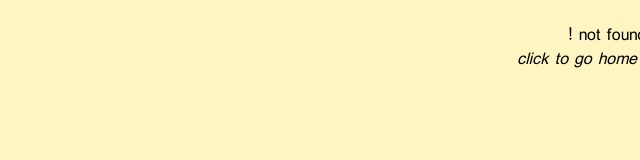
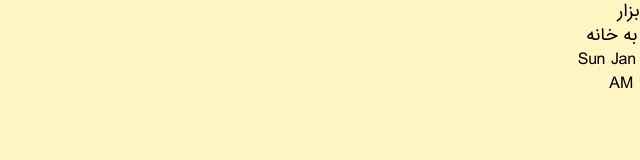
Before and after one commit to mahdic200/HP-software-engineering-project, a React (Vite) app: page /time in a window 1280 px wide. Before the commit this address had no page. Shown: the top 160 px of the page, without its empty margins (640-1280 px from the left). Built offline with nearby package versions, Linux system fonts and the light colour scheme.

Commit message:
Time module is completed

```diff
--- a/src/pages/Home.tsx
+++ b/src/pages/Home.tsx
@@ -2,7 +2,7 @@ import { setDocTitle } from "@/utils/Helpers";
 import GridSection from "@/components/GridSection";
 import Card from "@/components/Card";
 import Routes from "@/routes/Routes";
-import { faCalculator, faCalendar, faInfoCircle, faNoteSticky, faRuler } from "@fortawesome/free-solid-svg-icons";
+import { faCalculator, faCalendar, faClock, faInfoCircle, faNoteSticky, faRuler } from "@fortawesome/free-solid-svg-icons";
 
 function Home() {
     setDocTitle("خانه")
@@ -15,7 +15,7 @@ function Home() {
                     <Card link={Routes.date} title="تبدیل تاریخ" icon={faCalendar} />
                     <Card link={Routes.notes} title="یادداشت" icon={faNoteSticky} />
                     <Card link={Routes.calc} title="ماشین حساب" icon={faCalculator} />
-                    <Card link={Routes.calc} title="سایت خبری" icon={faCalculator} />
+                    <Card link={Routes.time} title="ساعت جهانی" icon={faClock} />
                     <Card link={Routes.calc} title="کرنومتر" icon={faCalculator} />
                     <Card link={Routes.calc} title="مساحت و حجم" icon={faCalculator} />
                     <Card link={Routes.calc} title="نقشه مترو" icon={faCalculator} />
--- /dev/null
+++ b/src/pages/Time.tsx
@@ -0,0 +1,14 @@
+function Time() {
+    return (
+        <>
+        <section className="flex justify-center items-center">
+            <section className="text-[3rem] text-[var(--prim)] flex flex-col justify-center items-center p-5 rounded-lg bg-[var(--third)]">
+                <p>{(new Date(Date.UTC((new Date()).getFullYear()))).toDateString()}</p>
+                <p>{(new Date(Date.UTC((new Date()).getFullYear()))).toLocaleTimeString()}</p>
+            </section>
+        </section>
+        </>
+    );
+}
+
+export default Time;
--- a/src/routes/Router.tsx
+++ b/src/routes/Router.tsx
@@ -8,6 +8,7 @@ import Help from "@/pages/Help";
 import Date from "@/pages/DateTransform";
 import Notes from "@/pages/Notes";
 import Calculator from "@/pages/Calculator";
+import Time from "@/pages/Time";
 
 const router = createBrowserRouter([
     {
@@ -40,6 +41,10 @@ const router = createBrowserRouter([
                 element: <Date />
             },
             {
+                path: "time",
+                element: <Time />
+            },
+            {
                 path: "notes",
                 element: <Notes />
             },
--- a/src/routes/Routes.tsx
+++ b/src/routes/Routes.tsx
@@ -2,6 +2,7 @@ const Routes = {
     home: "",
     notes: "notes",
     date: "date",
+    time: "time",
     bmi: "bmi",
     calc: "calc",
     about: "about",
```
